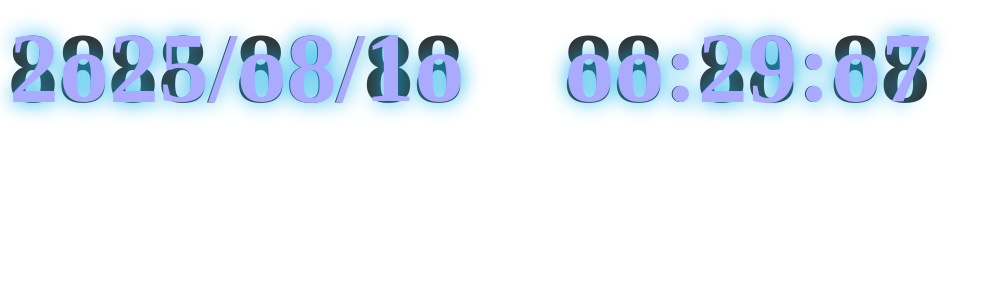
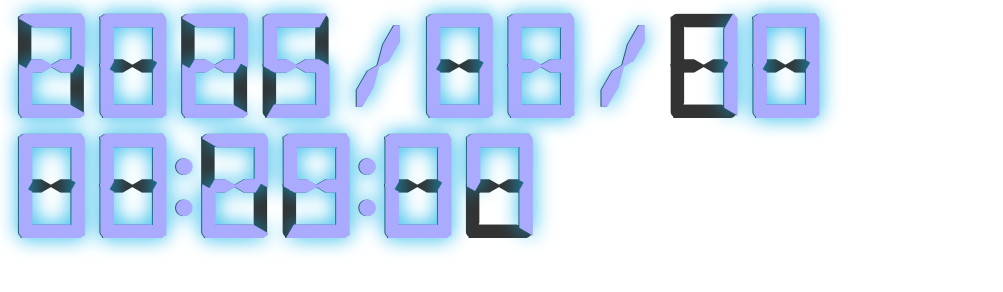
Before and after one commit to dj-kata/obs_misc, a plain HTML site: page 2356_clock/clock.html in a window 1280 px wide. Shown: the whole page, without its empty margins (0-1003 px from the left). Drawn offline with Linux system fonts and the light colour scheme.

Commit message:
Update clock.html

```diff
--- a/2356_clock/clock.html
+++ b/2356_clock/clock.html
@@ -4,14 +4,17 @@
   <meta charset="UTF-8">
   <meta name="viewport" content="width=device-width, initial-scale=1.0">
   <style>
-    /* 参考: https://web-dev.tech/front-end/javascript/digital-clock/ */
+    @font-face {
+      font-family: 'dseg14-regular';
+      src: url('./DSEG14Modern-Regular.woff2') format('woff2');
+    }
     /* 全体を囲うコンテナー */
     .container {
       background-color: rgba(0, 0, 50, 0);
     }
     /* 時計の共通スタイル */
     .clock {
-      font-family: 'DSEG14 Classic'; /*等幅フォントをここで指定*/
+      font-family: 'dseg14-regular'; /*等幅フォントをここで指定*/
       color: #333333;
       line-height: 1.2;
       font-size: 100px;
```
